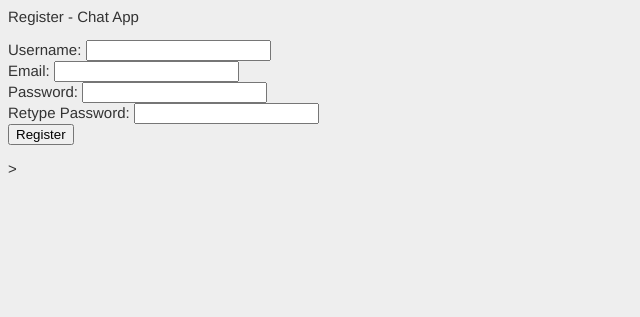
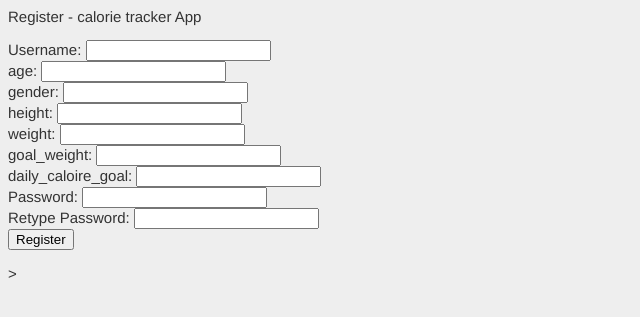
Before and after one commit to HaoliangCheng/calorie_tracker, a Flask app: page /register/ in a window 1280 px wide. Shown: the top 317 px of the page, without its empty margins (0-640 px from the left). Run offline with Flask 2, Linux system fonts and the light colour scheme.

Commit message:
Update registerPage.html

```diff
--- a/chatapp/templates/registerPage.html
+++ b/chatapp/templates/registerPage.html
@@ -6,10 +6,16 @@
 
 {% block body %}
 <div id="content">
-          <p>Register - Chat App</p>
+          <p>Register -  calorie tracker App</p>
           <form action="" method="post">
             Username: <input type="text" name="user" /><br/>
-            Email: <input type="text" name="email" /><br/>
+            age: <input type="text" name="age" /><br/>
+            gender: <input type="text" name="gender" /><br/>
+            height: <input type="text" name="height" /><br/>
+            weight: <input type="text" name="weight" /><br/>
+            goal_weight: <input type="text" name="goal_weight" /><br/>
+            daily_caloire_goal: <input type="text" name="daily_caloire_goal" /><br/>
+
             Password: <input type="text" name="Password" /><br/>
             Retype Password: <input type="text" name="RePassword" /><br/>
             <input class="Register" type="submit" value="Register" id="Register">
```
